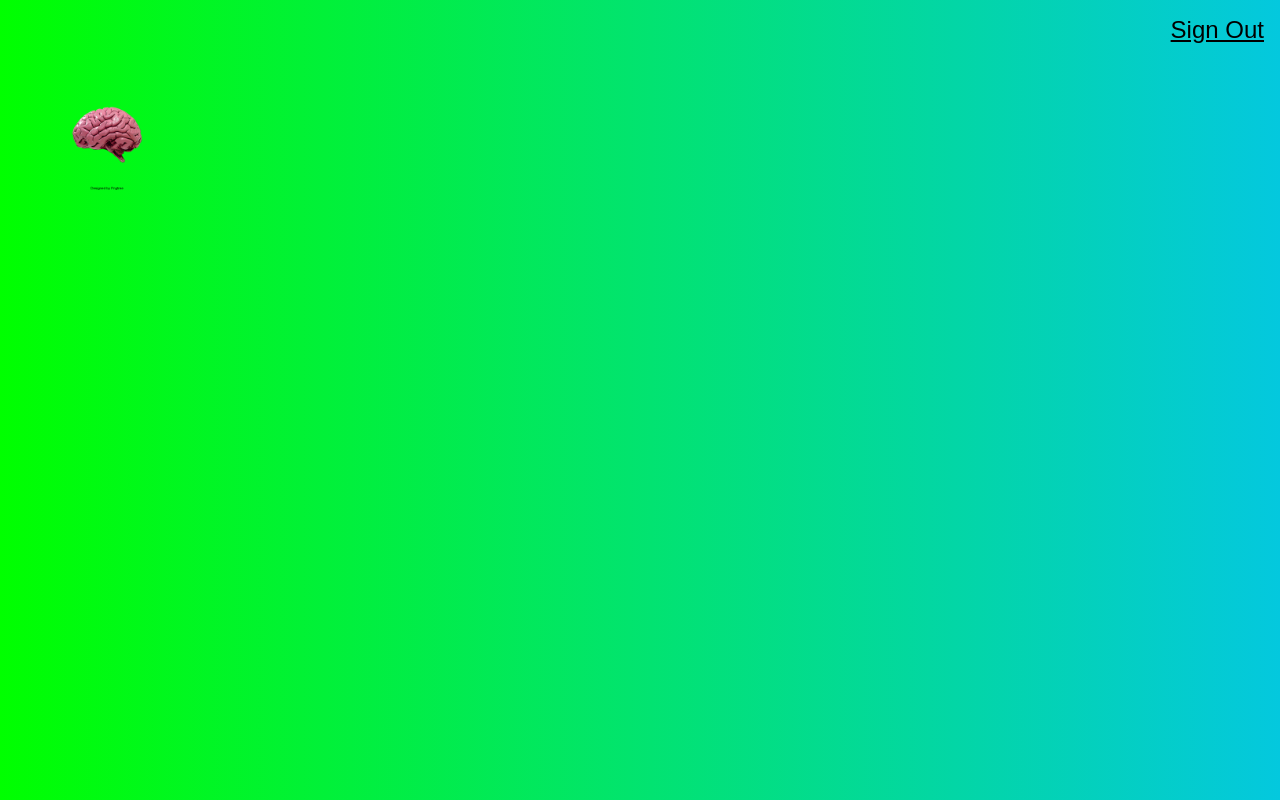
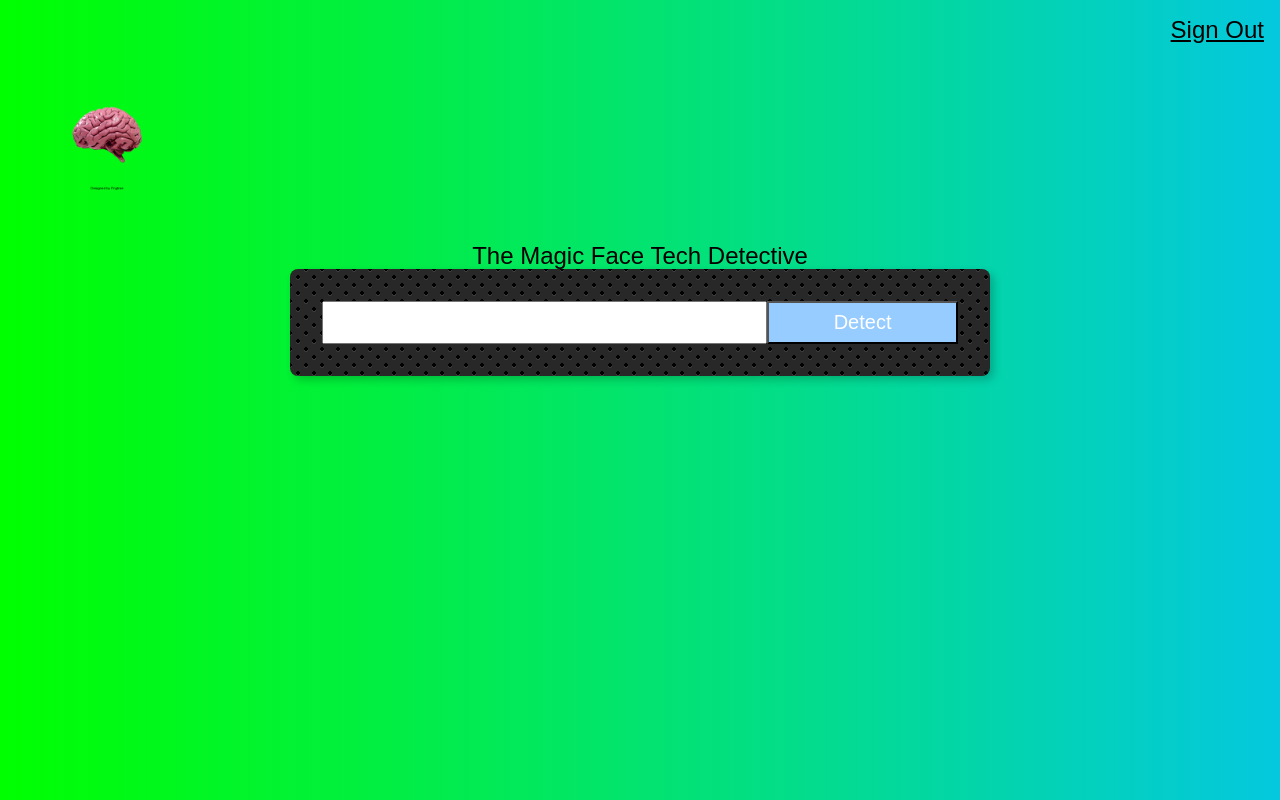
Before and after one commit to Derriel94/smart_brain, a React (Create React App) app: page / in a window 1280 px wide. Built offline with nearby package versions, Linux system fonts and the light colour scheme.

Commit message:
Added in ImageLinkForm component with frontend functionality via tachyons and flexbox!

```diff
--- a/src/App.js
+++ b/src/App.js
@@ -1,6 +1,7 @@
 import React from 'react';
 import Navigation from './components/Navigation/Navigation.js';
 import Logo from './components/Logo/Logo.js';
+import ImageLinkForm from './components/ImageLinkForm/ImageLinkForm.js';
 import './App.css';
 
 function App() {
@@ -8,8 +9,9 @@
     <div className="App">
       <Navigation />
       <Logo />
+      <ImageLinkForm />
     {/*
-        <ImageLinkForm />
+
         <FaceRecognition />
     */}
     </div>
--- /dev/null
+++ b/src/components/ImageLinkForm/ImageLinkForm.css
@@ -0,0 +1,10 @@
+.form {
+	width:  700px;
+	background:
+radial-gradient(black 15%, transparent 16%) 0 0,
+radial-gradient(black 15%, transparent 16%) 8px 8px,
+radial-gradient(rgba(255,255,255,.1) 15%, transparent 20%) 0 1px,
+radial-gradient(rgba(255,255,255,.1) 15%, transparent 20%) 8px 9px;
+background-color:#282828;
+background-size:16px 16px;
+}
--- /dev/null
+++ b/src/components/ImageLinkForm/ImageLinkForm.js
@@ -0,0 +1,22 @@
+import React from 'react';
+import './ImageLinkForm.css';
+
+
+const ImageLinkForm = () => {
+
+	return (
+		<div>
+			<p className='f3'>
+				{'The Magic Face Tech Detective'}
+			</p>
+			<div className='center'>
+				<div className='form center pa4 br3 shadow-5'>
+					<input className='center f4 pa2 w-70' type='text' />
+					<button className='w-30 grow f4 link ph3 pv2 dib white bg-light-blue'>Detect</button>
+				</div>
+			</div>
+		</div>
+		);
+};
+
+export default ImageLinkForm;
--- a/src/index.css
+++ b/src/index.css
@@ -5,7 +5,11 @@
   background: linear-gradient(90deg, #00FF00 0%, #04C8DE 100%);
 }
 
-code {
-  font-family: source-code-pro, Menlo, Monaco, Consolas, 'Courier New',
-    monospace;
+button {
+  cursor: pointer;
 }
+
+.center {
+  display: flex;
+  justify-content: center;
+}
```
